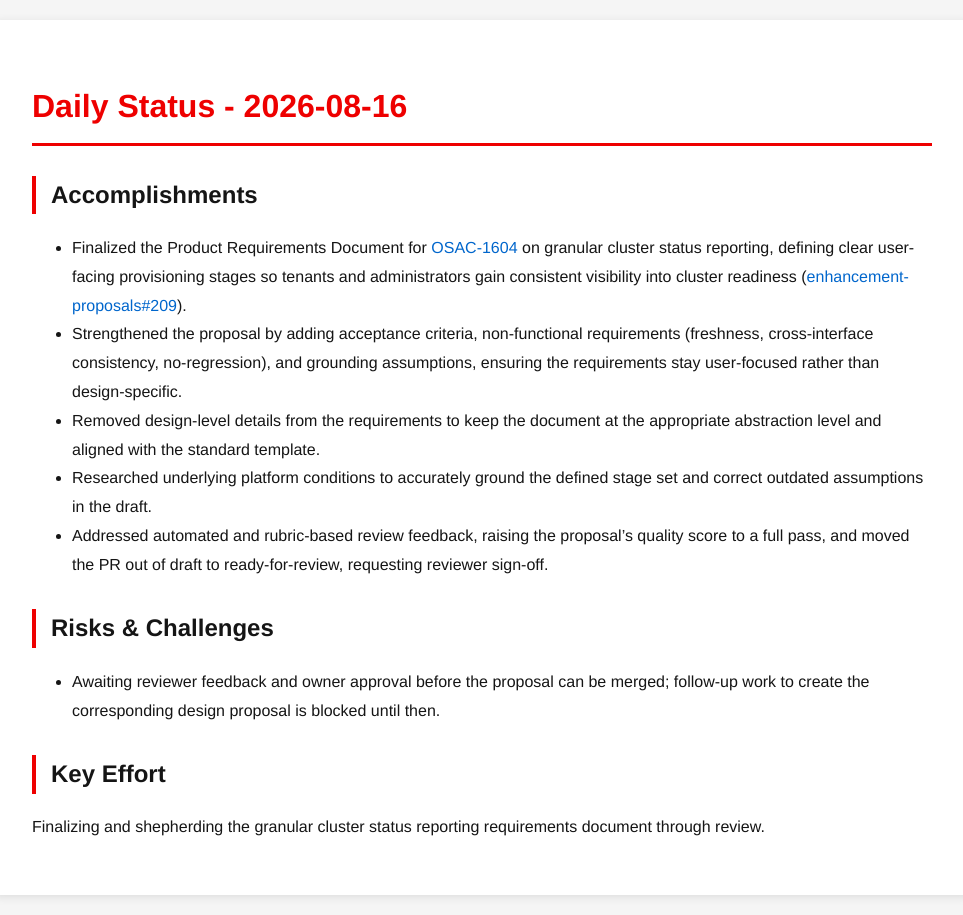
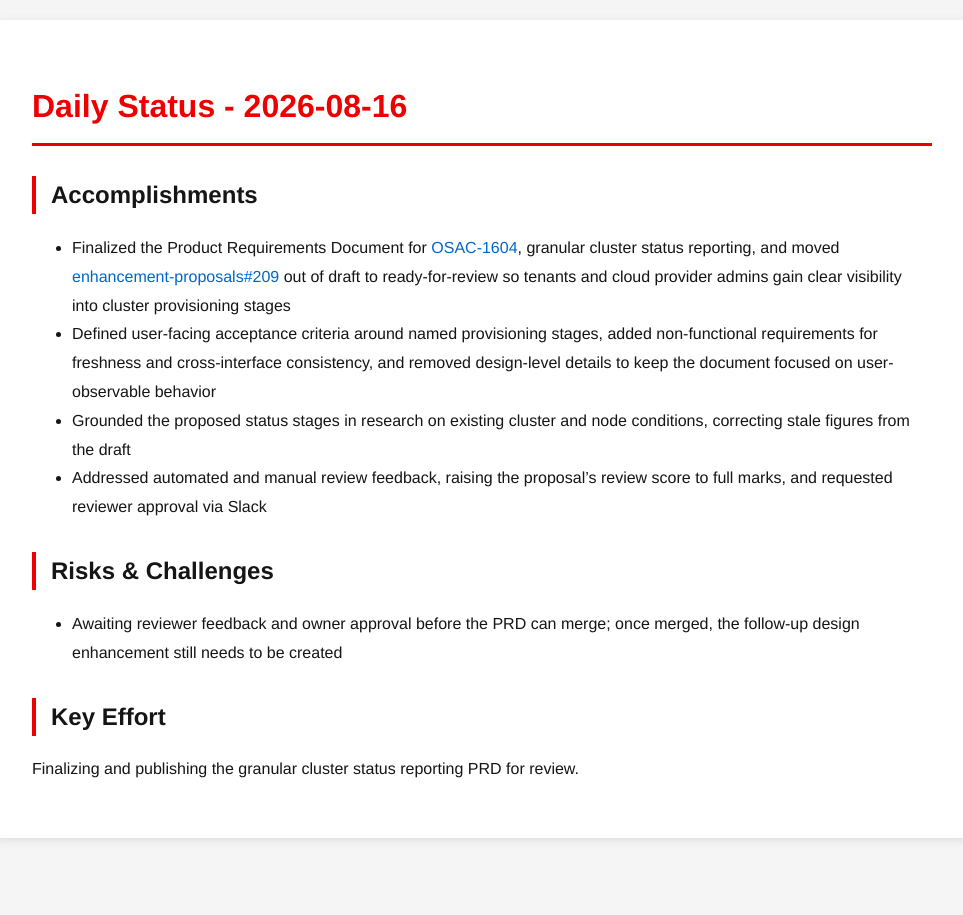
Before and after one commit to tzvatot/daily-status, a Jekyll site: the page built from 2026-08-16.md, in a window 1280 px wide. Shown: the whole page, without its empty margins (158-1121 px from the left). Built offline with Jekyll 4.4.1, drawn with Linux system fonts in a browser that asks for light colours.

Commit message:
Daily status update - 2026-08-16

```diff
--- a/2026-08-16.md
+++ b/2026-08-16.md
@@ -7,14 +7,13 @@ date: 2026-08-16
 # Daily Status - 2026-08-16
 
 ## Accomplishments
-- Finalized the Product Requirements Document for [OSAC-1604](https://redhat.atlassian.net/browse/OSAC-1604) on granular cluster status reporting, defining clear user-facing provisioning stages so tenants and administrators gain consistent visibility into cluster readiness ([enhancement-proposals#209](https://github.com/osac-project/enhancement-proposals/pull/209)).
-- Strengthened the proposal by adding acceptance criteria, non-functional requirements (freshness, cross-interface consistency, no-regression), and grounding assumptions, ensuring the requirements stay user-focused rather than design-specific.
-- Removed design-level details from the requirements to keep the document at the appropriate abstraction level and aligned with the standard template.
-- Researched underlying platform conditions to accurately ground the defined stage set and correct outdated assumptions in the draft.
-- Addressed automated and rubric-based review feedback, raising the proposal's quality score to a full pass, and moved the PR out of draft to ready-for-review, requesting reviewer sign-off.
+- Finalized the Product Requirements Document for [OSAC-1604](https://redhat.atlassian.net/browse/OSAC-1604), granular cluster status reporting, and moved [enhancement-proposals#209](https://github.com/osac-project/enhancement-proposals/pull/209) out of draft to ready-for-review so tenants and cloud provider admins gain clear visibility into cluster provisioning stages
+- Defined user-facing acceptance criteria around named provisioning stages, added non-functional requirements for freshness and cross-interface consistency, and removed design-level details to keep the document focused on user-observable behavior
+- Grounded the proposed status stages in research on existing cluster and node conditions, correcting stale figures from the draft
+- Addressed automated and manual review feedback, raising the proposal's review score to full marks, and requested reviewer approval via Slack
 
 ## Risks & Challenges
-- Awaiting reviewer feedback and owner approval before the proposal can be merged; follow-up work to create the corresponding design proposal is blocked until then.
+- Awaiting reviewer feedback and owner approval before the PRD can merge; once merged, the follow-up design enhancement still needs to be created
 
 ## Key Effort
-Finalizing and shepherding the granular cluster status reporting requirements document through review.
+Finalizing and publishing the granular cluster status reporting PRD for review.
```
